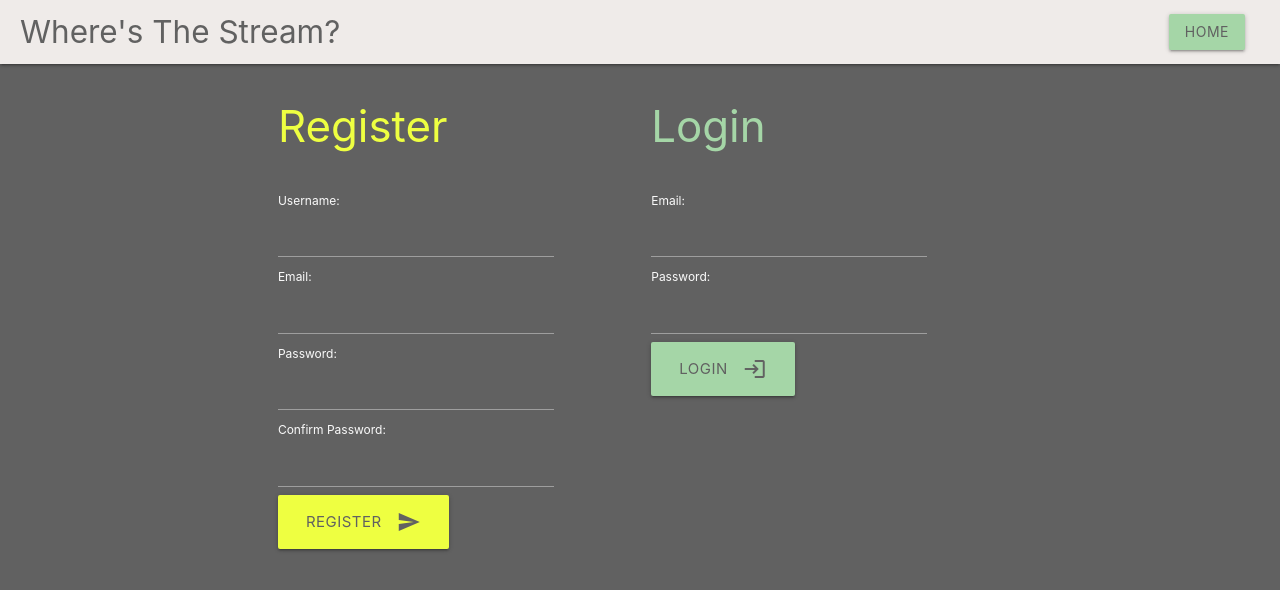
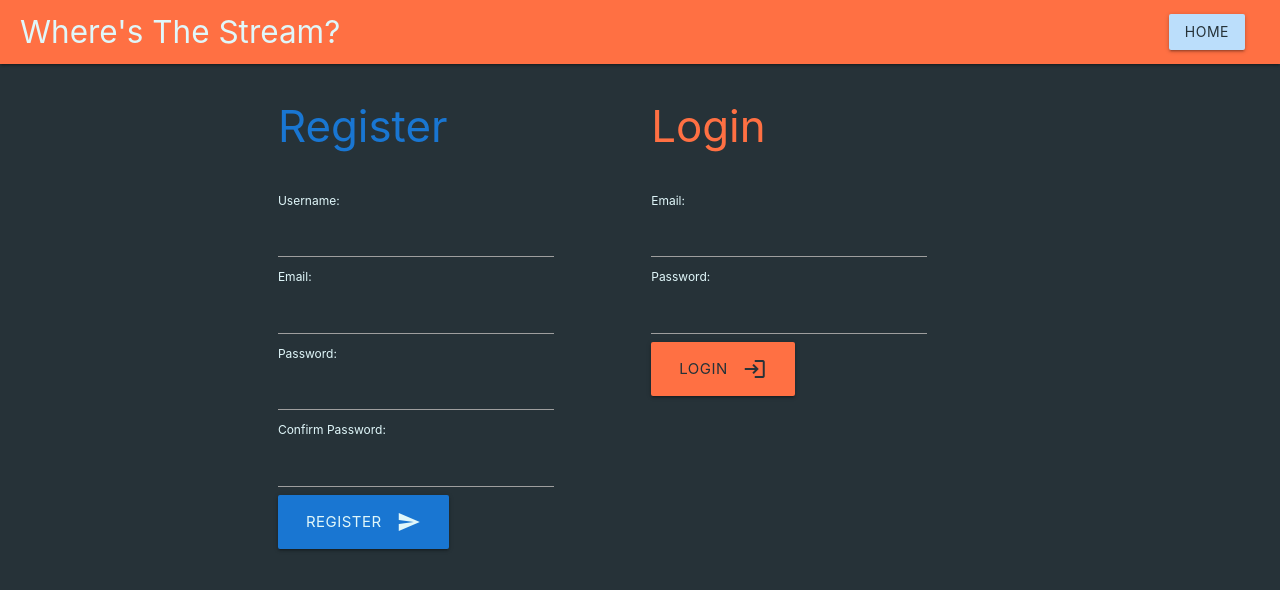
Before and after one commit to SeanPMcNeil/projects, a Flask app: page /login in a window 1280 px wide. Shown: the top 590 px of the page. Run offline with Flask 2, Linux system fonts and the light colour scheme.

Commit message:
Color Palette Updates - 2

```diff
--- a/python_may22/where_stream/flask_app/templates/login.html
+++ b/python_may22/where_stream/flask_app/templates/login.html
@@ -10,13 +10,13 @@
         <!-- Materialize Icons-->
         <link href="https://fonts.googleapis.com/icon?family=Material+Icons" rel="stylesheet">
     </head>
-    <body class="grey darken-2 grey-text text-lighten-5">
+    <body class="blue-grey darken-4 cyan-text text-lighten-5">
         <nav>
-            <div class="nav-wrapper brown lighten-5">
-                <a href="/" class="brand-logo grey-text text-darken-2" style="padding-left: 20px;">Where's The Stream?</a>
+            <div class="nav-wrapper deep-orange lighten-1">
+                <a href="/" class="brand-logo cyan-text text-lighten-5" style="padding-left: 20px;">Where's The Stream?</a>
                 <ul id="nav-mobile" class="right" style="padding-right: 20px;">
                     <li>
-                        <a href="/" class="waves-effect waves-light btn green lighten-3 grey-text text-darken-2">Home</a>
+                        <a href="/" class="waves-effect waves-light btn blue lighten-4 blue-grey-text text-darken-4">Home</a>
                     </li>
                 </ul>
             </div>
@@ -28,9 +28,9 @@
                 <!-- Registration Column -->
                 <div class="col s4 offset-s1">
 
-                    <h3 class="lime-text text-accent-2">Register</h3>
+                    <h3 class="blue-text text-darken-2">Register</h3>
                     <!-- Error Flash Messages -->
-                    <div class="row red white-text">
+                    <div class="row deep-orange lighten-1 cyan-text text-lighten-5">
                         {% with messages = get_flashed_messages(category_filter=["registration"]) %}
                             {% if messages %}
                                 <ul>
@@ -44,19 +44,19 @@
                     <!-- Registration Form -->
                     <form action="/register/user" method="POST">
 
-                        <label for="username" class="grey-text text-lighten-5">Username:</label>
-                        <input type="text" name="username" id="username" class="grey-text text-lighten-5">
+                        <label for="username" class="cyan-text text-lighten-5">Username:</label>
+                        <input type="text" name="username" id="username" class="cyan-text text-lighten-5">
 
-                        <label for="email" class="grey-text text-lighten-5">Email:</label>
-                        <input type="text" name="email" id="email" class="grey-text text-lighten-5">
+                        <label for="email" class="cyan-text text-lighten-5">Email:</label>
+                        <input type="text" name="email" id="email" class="cyan-text text-lighten-5">
 
-                        <label for="password" class="grey-text text-lighten-5">Password:</label>
-                        <input type="password" name="password" id="password" class="grey-text text-lighten-5">
+                        <label for="password" class="cyan-text text-lighten-5">Password:</label>
+                        <input type="password" name="password" id="password" class="cyan-text text-lighten-5">
 
-                        <label for="pass_confirm" class="grey-text text-lighten-5">Confirm Password:</label>
-                        <input type="password" name="confirm_password" id="confirm_password" class="grey-text text-lighten-5">
+                        <label for="pass_confirm" class="cyan-text text-lighten-5">Confirm Password:</label>
+                        <input type="password" name="confirm_password" id="confirm_password" class="cyan-text text-lighten-5">
 
-                        <button class="btn btn-large waves-effect waves-light lime accent-2 grey-text text-darken-2" type="submit" name="action" style="margin-bottom: 5px;">Register
+                        <button class="btn btn-large waves-effect waves-light blue darken-2 cyan-text text-lighten-5" type="submit" name="action" style="margin-bottom: 5px;">Register
                             <i class="material-icons right">send</i>
                         </button>
                     </form>
@@ -64,7 +64,7 @@
 
                 <!-- Login Column -->
                 <div class="col s4 offset-s1">
-                    <h3 class="green-text text-lighten-3">Login</h3>
+                    <h3 class="deep-orange-text text-lighten-1">Login</h3>
                     <!-- Error Flash Messages -->
                     <div class="row red white-text">
                         {% with messages = get_flashed_messages(category_filter=["login"]) %}
@@ -80,13 +80,13 @@
                     <!-- Login Form -->
                     <form action="/login" method="POST">
 
-                        <label for="email" class="grey-text text-lighten-5">Email:</label>
-                        <input type="text" name="email" id="email" class="grey-text text-lighten-5">
+                        <label for="email" class="cyan-text text-lighten-5">Email:</label>
+                        <input type="text" name="email" id="email" class="cyan-text text-lighten-5">
 
-                        <label for="password" class="grey-text text-lighten-5">Password:</label>
-                        <input type="password" name="password" id="password" class="grey-text text-lighten-5">
+                        <label for="password" class="cyan-text text-lighten-5">Password:</label>
+                        <input type="password" name="password" id="password" class="cyan-text text-lighten-5">
 
-                        <button class="waves-effect waves-light btn btn-large green lighten-3 grey-text text-darken-2" type="submit" name="action" style="margin-bottom: 5px;">Login
+                        <button class="waves-effect waves-light btn btn-large deep-orange lighten-1 blue-grey-text text-darken-4" type="submit" name="action" style="margin-bottom: 5px;">Login
                             <i class="material-icons right">login</i>
                         </button>
                     </form>
```
Also changed, not shown: python_may22/where_stream/flask_app/templates/content.html (+12 -12 lines), python_may22/where_stream/flask_app/templates/dashboard.html (+7 -7 lines), python_may22/where_stream/flask_app/templates/edit_user.html (+11 -11 lines), python_may22/where_stream/flask_app/templates/index.html (+8 -8 lines), python_may22/where_stream/flask_app/templates/search.html (+7 -7 lines).
